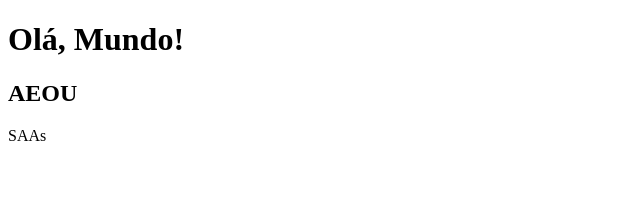
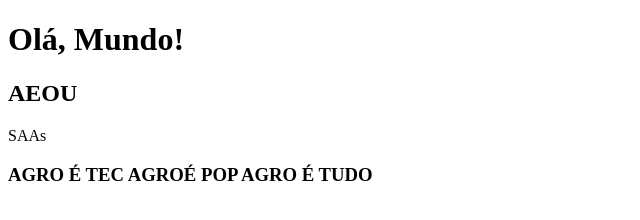
Before and after one commit to ViniGhiraldi/primeiroRepositorio, a plain HTML site: page primeiroRepositorio/index.html in a window 1280 px wide. Shown: the whole page, without its empty margins (0-640 px from the left). Drawn offline with Linux system fonts and the light colour scheme.

Commit message:
atualização do index

```diff
--- a/primeiroRepositorio/index.html
+++ b/primeiroRepositorio/index.html
@@ -31,5 +31,6 @@ td {
     <h1>Olá, Mundo!</h1>
     <h2>AEOU</h2>
     <p>SAAs</p>
+    <h3>AGRO É TEC AGROÉ POP AGRO É TUDO</h3>
 </body>
 </html>
```
